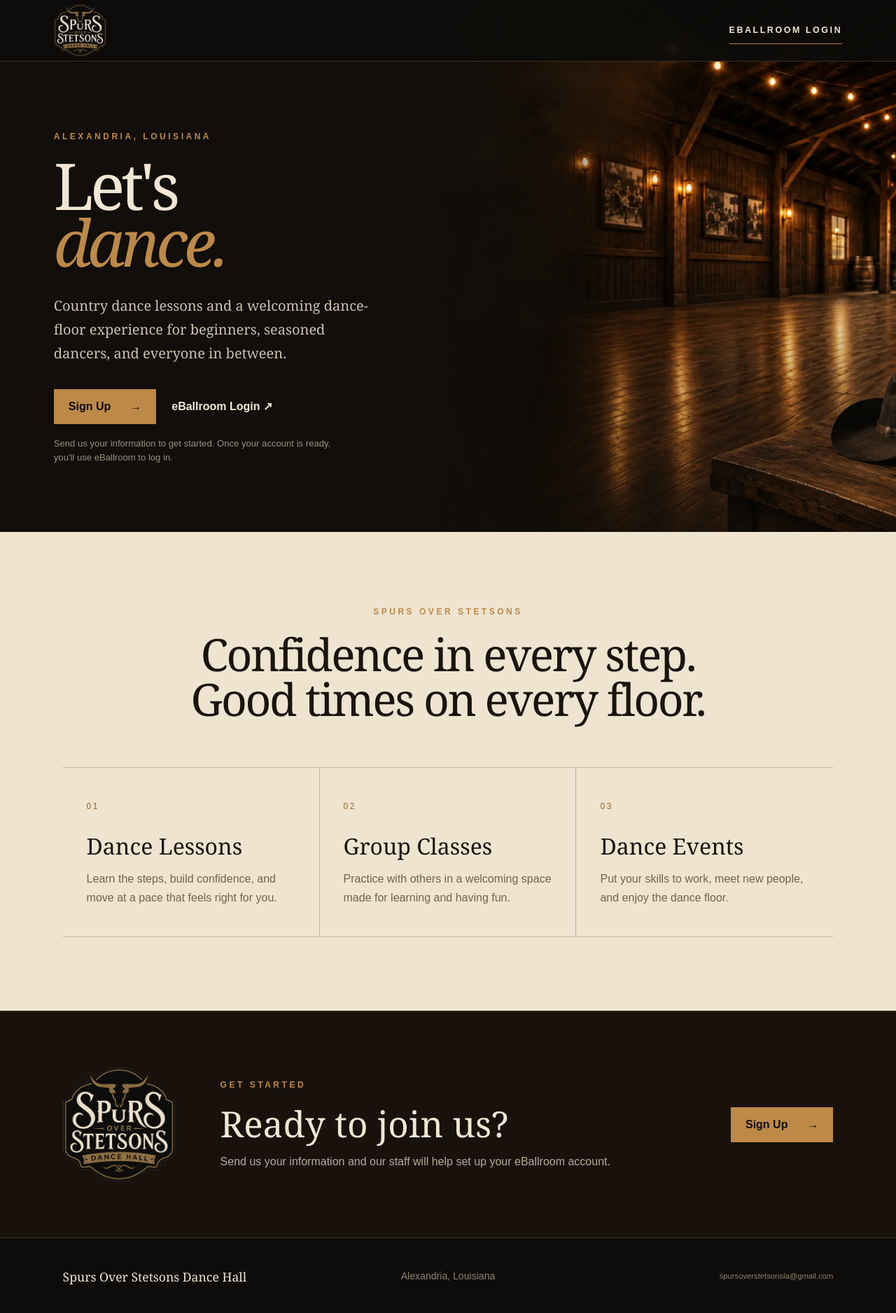
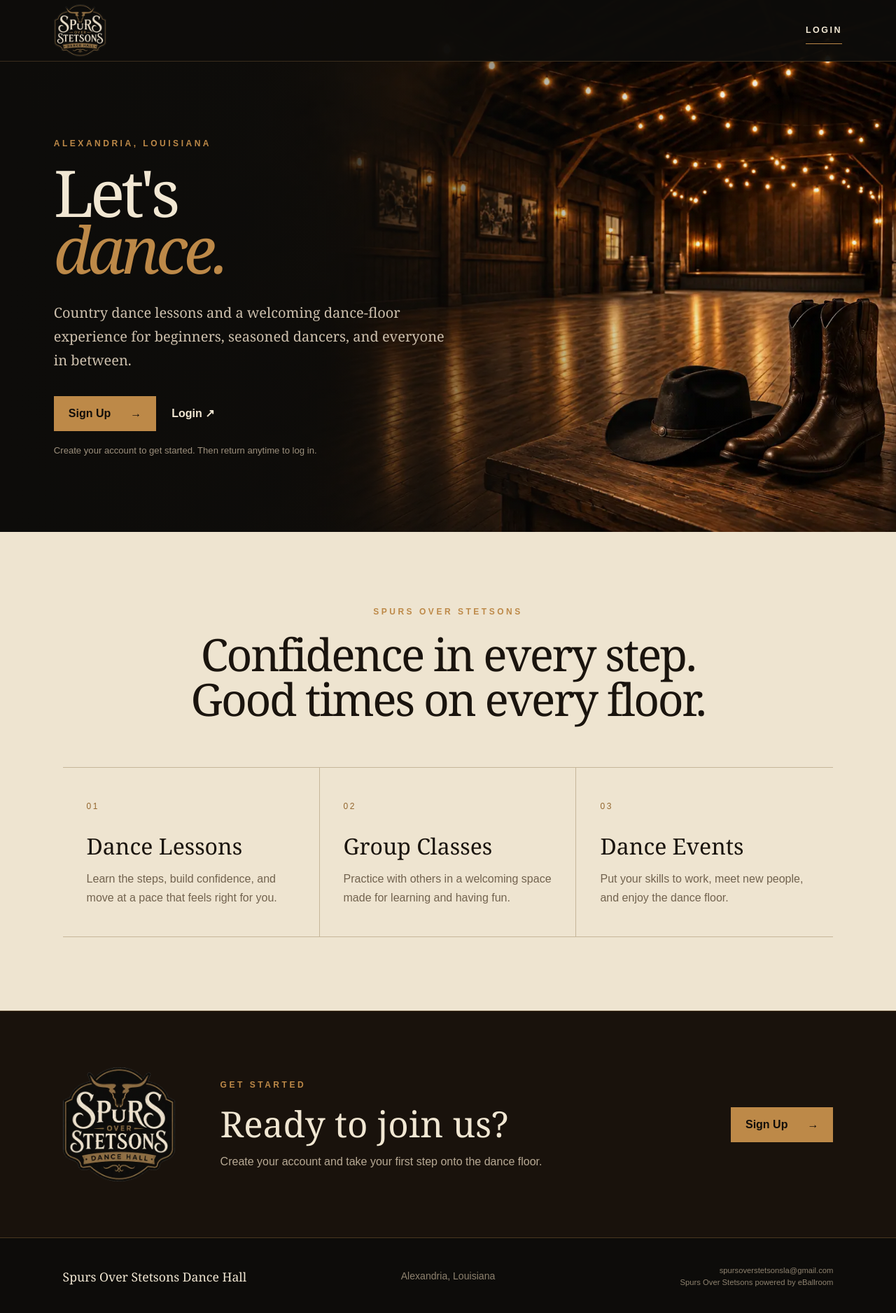
Before and after one commit to xrkr80hd/spurs_over_stetsons, a Next.js app: page / in a window 1280 px wide. Shown: the top 1876 px of the page at 70% size. Built offline with nearby package versions, Linux system fonts and the light colour scheme; no server answers.

Commit message:
Connect public signup and login experience

```diff
--- a/app/(public)/page.tsx
+++ b/app/(public)/page.tsx
@@ -1,7 +1,6 @@
 import Image from "next/image";
-import Link from "next/link";
-
-const EBALLROOM_URL = "https://www.eballroom.com";
+const REGISTRATION_URL = "https://my.e-ballroom.com/register?studio=4b9f0d88-9edc-4390-8998-93937355999e";
+const LOGIN_URL = "https://my.e-ballroom.com/login";
 
 export default function HomePage() {
   return <>
@@ -11,10 +10,10 @@ export default function HomePage() {
         <h1>Let&apos;s<br/><em>dance.</em></h1>
         <p className="landing-intro">Country dance lessons and a welcoming dance-floor experience for beginners, seasoned dancers, and everyone in between.</p>
         <div className="landing-actions">
-          <Link className="landing-action" href="/signup">Sign Up <span aria-hidden="true">→</span></Link>
-          <a className="landing-secondary" href={EBALLROOM_URL} target="_blank" rel="noreferrer">eBallroom Login ↗</a>
+          <a className="landing-action" href={REGISTRATION_URL} target="_blank" rel="noreferrer">Sign Up <span aria-hidden="true">→</span></a>
+          <a className="landing-secondary" href={LOGIN_URL} target="_blank" rel="noreferrer">Login ↗</a>
         </div>
-        <small>Send us your information to get started. Once your account is ready, you&apos;ll use eBallroom to log in.</small>
+        <small>Create your account to get started. Then return anytime to log in.</small>
       </div>
       <div className="landing-image" role="img" aria-label="Warm country dance hall"/>
     </section>
@@ -29,8 +28,8 @@ export default function HomePage() {
     </section>
     <section className="landing-coming">
       <Image src="/spurs-over-stetsons-logo.webp" alt="" aria-hidden="true" width={720} height={720}/>
-      <div><p className="landing-eyebrow">GET STARTED</p><h2>Ready to join us?</h2><p>Send us your information and our staff will help set up your eBallroom account.</p></div>
-      <Link className="landing-action" href="/signup">Sign Up <span aria-hidden="true">→</span></Link>
+      <div><p className="landing-eyebrow">GET STARTED</p><h2>Ready to join us?</h2><p>Create your account and take your first step onto the dance floor.</p></div>
+      <a className="landing-action" href={REGISTRATION_URL} target="_blank" rel="noreferrer">Sign Up <span aria-hidden="true">→</span></a>
     </section>
   </>;
 }
--- a/app/globals.css
+++ b/app/globals.css
@@ -29,13 +29,13 @@ button,input,select,textarea{font:inherit}
 .landing-action{min-height:50px;background:var(--accent);color:#120e0a;padding:0 20px;display:inline-flex;align-items:center;justify-content:space-between;gap:28px;font-weight:800;border:1px solid var(--accent);transition:filter .2s ease,transform .2s ease}
 .landing-action:hover{filter:brightness(1.12);transform:translateY(-1px)}
 .landing-action:focus-visible{outline:3px solid #fff;outline-offset:3px}
-.landing-hero{min-height:760px;display:grid;grid-template-columns:48% 52%;background:#110e0b}
-.landing-copy{padding:180px 6vw 90px;display:flex;flex-direction:column;align-items:flex-start;justify-content:center}
+.landing-hero{min-height:760px;display:flex;position:relative;background:linear-gradient(90deg,#0d0c0a 0%,#0d0c0aef 27%,#0d0c0a80 48%,#0d0c0a10 76%),url('/dance-hall-clean.webp') 72% center/cover no-repeat}
+.landing-copy{position:relative;z-index:1;width:min(54%,760px);padding:180px 0 90px 6vw;display:flex;flex-direction:column;align-items:flex-start;justify-content:center}
 .landing-copy h1{font:400 clamp(4.2rem,7.2vw,7.2rem)/.88 Georgia,serif;letter-spacing:-.32rem;margin:0 0 34px}
 .landing-copy h1 em{color:var(--accent);font-weight:400}
 .landing-intro{max-width:570px;color:#cdc0ad;font:1.25rem/1.7 Georgia,serif;margin:0 0 34px}
 .landing-copy small{display:block;color:#9d907d;font-size:.82rem;line-height:1.5;margin-top:18px;max-width:410px}
-.landing-image{min-height:760px;background:linear-gradient(90deg,#110e0b 0%,transparent 24%),linear-gradient(0deg,#0e0c0866,transparent 65%),url('/dance-hall-clean.webp') center/cover no-repeat}
+.landing-image{display:none}
 .landing-actions{display:flex;flex-wrap:wrap;align-items:center;gap:18px}.landing-secondary{min-height:50px;padding:0 4px;display:inline-flex;align-items:center;color:var(--cream);font-weight:800;border-bottom:1px solid var(--gold)}
 .landing-offer{background:var(--paper);color:#1a140e;padding:105px 7vw}
 .landing-offer>.landing-eyebrow{text-align:center}
@@ -58,5 +58,5 @@ button,input,select,textarea{font:inherit}
 .coming-page>p:not(.landing-eyebrow){color:var(--muted);font-size:1.15rem;line-height:1.7;max-width:620px;margin:0 0 30px}
 .signup-page{min-height:100vh;padding:150px max(6vw,22px) 80px;display:grid;grid-template-columns:minmax(0,.8fr) minmax(420px,1fr);gap:clamp(40px,8vw,120px);align-items:start;background:radial-gradient(circle at 10% 10%,#6a43272c,transparent 36%),#110e0b}.signup-page>section{padding-top:36px}.signup-page h1{font:400 clamp(3.2rem,6vw,6rem)/.95 Georgia,serif;letter-spacing:-.2rem;margin:0 0 24px}.signup-page>section>p:last-child{color:var(--muted);font:1.15rem/1.7 Georgia,serif;max-width:560px}.signup-form,.signup-success{padding:clamp(24px,4vw,48px);background:#19120c;border:1px solid var(--line);box-shadow:0 28px 80px #0008;display:grid;gap:20px}.signup-grid{display:grid;grid-template-columns:1fr 1fr;gap:16px}.signup-form .field label span{color:#766957}.signup-form textarea{resize:vertical}.signup-error{color:#ffb4b4;margin:0}.signup-privacy{color:#887b69;font-size:.78rem;line-height:1.5;margin:0}.signup-success h2{font:400 clamp(2rem,4vw,3.6rem)/1 Georgia,serif;margin:0}.signup-success>p:last-child{color:var(--muted);line-height:1.7}
 
-@media(max-width:900px){.landing-hero{grid-template-columns:1fr}.landing-copy{padding:150px 7vw 75px}.landing-image{min-height:430px;background:linear-gradient(0deg,#0e0c08aa,transparent 65%),url('/dance-hall-clean.webp') center/cover no-repeat}.landing-cards{grid-template-columns:1fr}.landing-cards article{border-right:0;border-bottom:1px solid #c6b699;min-height:auto}.landing-cards article:last-child{border-bottom:0}.landing-coming{grid-template-columns:1fr;text-align:center;justify-items:center;gap:25px}.landing-coming>img{width:130px}.public-footer{grid-template-columns:1fr;text-align:center;gap:5px}.public-footer p{margin-bottom:5px}.public-footer span,.public-footer small{text-align:center}.signup-page{grid-template-columns:1fr;padding-top:120px}.signup-page>section{padding-top:0}.dashboard-grid{grid-template-columns:1fr}.dashboard-nav{display:flex;overflow:auto;border-right:0!important;border-bottom:1px solid var(--line)}table{min-width:620px}}
-@media(max-width:560px){.public-site-header{height:74px;padding:0 18px}.public-site-header>a img{height:62px}.public-site-header nav a{font-size:.72rem}.landing-copy{padding:130px 22px 65px}.landing-copy h1{font-size:3.75rem;letter-spacing:-.22rem}.landing-intro{font-size:1.08rem}.landing-image{min-height:330px}.landing-offer,.landing-coming{padding:72px 22px}.landing-offer>h2{letter-spacing:-.08rem;margin-bottom:45px}.landing-cards article{padding:30px 20px}.landing-action{width:100%;max-width:360px}.landing-coming .landing-action{width:100%}.signup-grid{grid-template-columns:1fr}.signup-page{padding-inline:18px}.signup-page h1{letter-spacing:-.12rem}}
+@media(max-width:900px){.landing-hero{min-height:720px;background:linear-gradient(90deg,#0d0c0af8 0%,#0d0c0add 55%,#0d0c0a55 100%),url('/dance-hall-clean.webp') right center/cover no-repeat}.landing-copy{width:min(78%,680px);padding:140px 0 70px 7vw}.landing-cards{grid-template-columns:1fr}.landing-cards article{border-right:0;border-bottom:1px solid #c6b699;min-height:auto}.landing-cards article:last-child{border-bottom:0}.landing-coming{grid-template-columns:1fr;text-align:center;justify-items:center;gap:25px}.landing-coming>img{width:130px}.public-footer{grid-template-columns:1fr;text-align:center;gap:5px}.public-footer p{margin-bottom:5px}.public-footer span,.public-footer small{text-align:center}.signup-page{grid-template-columns:1fr;padding-top:120px}.signup-page>section{padding-top:0}.dashboard-grid{grid-template-columns:1fr}.dashboard-nav{display:flex;overflow:auto;border-right:0!important;border-bottom:1px solid var(--line)}table{min-width:620px}}
+@media(max-width:560px){.public-site-header{height:74px;padding:0 18px}.public-site-header>a img{height:62px}.public-site-header nav a{font-size:.72rem}.landing-hero{min-height:660px;background:linear-gradient(90deg,#0d0c0af8 0%,#0d0c0ae8 58%,#0d0c0a55 100%),url('/dance-hall-clean.webp') right center/cover no-repeat}.landing-copy{width:100%;padding:112px 22px 48px}.landing-copy h1{font-size:3.6rem;letter-spacing:-.2rem;margin-bottom:24px}.landing-intro{max-width:320px;font-size:1rem;line-height:1.55;margin-bottom:24px}.landing-actions{gap:14px}.landing-copy .landing-action{width:auto;min-width:150px}.landing-secondary{min-height:44px;font-size:.92rem}.landing-copy small{display:none}.landing-offer,.landing-coming{padding:72px 22px}.landing-offer>h2{letter-spacing:-.08rem;margin-bottom:45px}.landing-cards article{padding:30px 20px}.landing-coming .landing-action{width:100%;max-width:360px}.signup-grid{grid-template-columns:1fr}.signup-page{padding-inline:18px}.signup-page h1{letter-spacing:-.12rem}}
--- a/components/public-footer.tsx
+++ b/components/public-footer.tsx
@@ -5,7 +5,11 @@ export function PublicFooter() {
     <footer className="public-footer">
       <p>Spurs Over Stetsons Dance Hall</p>
       <span>Alexandria, Louisiana</span>
-      <small><a href={`mailto:${CONTACT_EMAIL}`}>{CONTACT_EMAIL}</a></small>
+      <small>
+        <a href={`mailto:${CONTACT_EMAIL}`}>{CONTACT_EMAIL}</a>
+        <br />
+        <a href="https://my.e-ballroom.com/login" target="_blank" rel="noreferrer">Spurs Over Stetsons powered by eBallroom</a>
+      </small>
     </footer>
   );
 }
--- a/components/public-header.tsx
+++ b/components/public-header.tsx
@@ -1,7 +1,7 @@
 import Image from "next/image";
 import Link from "next/link";
 
-const EBALLROOM_URL = "https://www.eballroom.com";
+const LOGIN_URL = "https://my.e-ballroom.com/login";
 
 export function PublicHeader() {
   return (
@@ -10,7 +10,7 @@ export function PublicHeader() {
         <Image src="/spurs-over-stetsons-logo.webp" alt="Spurs Over Stetsons Dance Hall" width={720} height={720} priority />
       </Link>
       <nav aria-label="Main navigation">
-        <a href={EBALLROOM_URL} target="_blank" rel="noreferrer">eBallroom Login</a>
+        <a href={LOGIN_URL} target="_blank" rel="noreferrer">Login</a>
       </nav>
     </header>
   );
```
